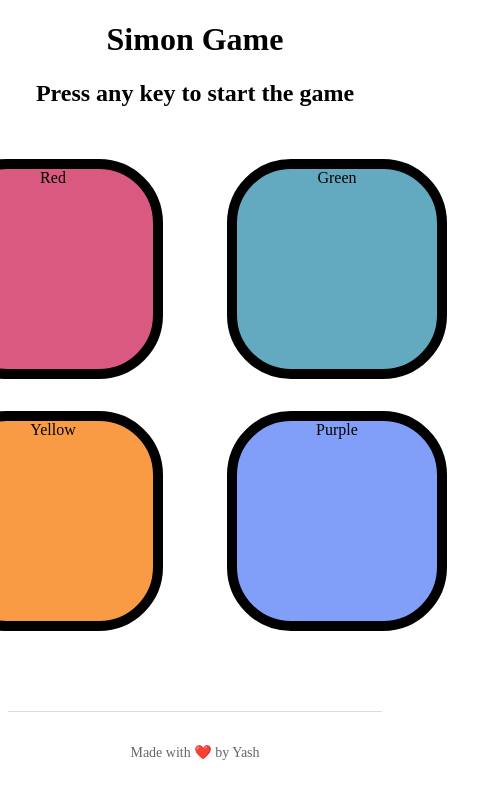
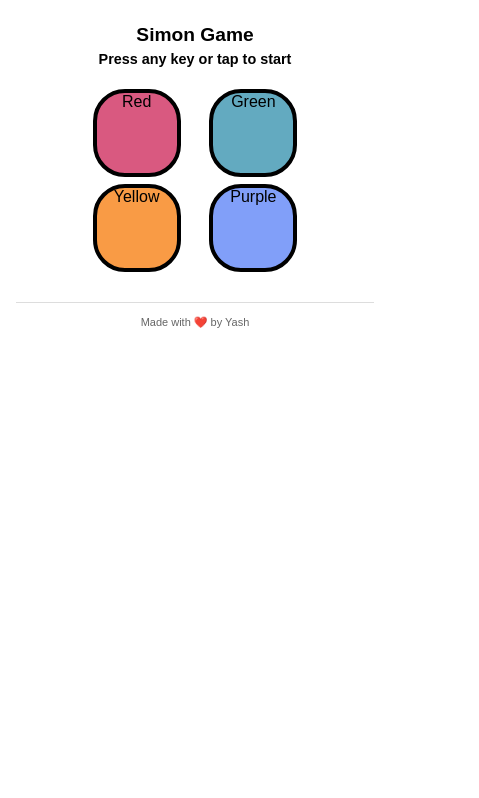
Before and after one commit to Yash-g-31/simon-game, a website: page game.html in a window 390 px wide. Shown: the whole page, 479 px wide, since content can reach past the window. Drawn offline with Linux system fonts and the light colour scheme.

Commit message:
update for mobile

```diff
--- a/game.css
+++ b/game.css
@@ -1,10 +1,25 @@
 body {
     text-align: center;
+    margin: 0;
+    padding: 1rem;
+    font-family: Arial, sans-serif;
+}
+
+h1 {
+    margin: 1rem 0 0.5rem 0;
+    font-size: 2rem;
+}
+
+h2 {
+    margin: 0.5rem 0 1.5rem 0;
+    font-size: 1.2rem;
 }
 
 .box-container {
     display: flex;
     justify-content: center;
+    flex-wrap: wrap;
+    gap: 1rem;
 }
 
 .btn {
@@ -12,7 +27,10 @@ body {
     width: 200px;
     border: 10px solid black;
     border-radius: 4rem;
-    margin: 2rem;
+    margin: 1rem;
+    cursor: pointer;
+    transition: all 0.1s ease;
+    flex-shrink: 0;
 }
 
 .yellow {
@@ -50,3 +68,53 @@ footer {
 footer p {
     margin: 0;
 }
+
+/* Mobile Responsive */
+@media (max-width: 768px) {
+    h1 {
+        font-size: 1.5rem;
+    }
+
+    h2 {
+        font-size: 1rem;
+    }
+
+    .btn {
+        height: 120px;
+        width: 120px;
+        border: 6px solid black;
+        margin: 0.5rem;
+    }
+
+    footer {
+        margin-top: 2rem;
+        padding: 1rem;
+        font-size: 12px;
+    }
+}
+
+@media (max-width: 480px) {
+    h1 {
+        font-size: 1.2rem;
+        margin: 0.5rem 0 0.3rem 0;
+    }
+
+    h2 {
+        font-size: 0.9rem;
+        margin: 0.3rem 0 1rem 0;
+    }
+
+    .btn {
+        height: 80px;
+        width: 80px;
+        border: 4px solid black;
+        border-radius: 2rem;
+        margin: 0.4rem;
+    }
+
+    footer {
+        margin-top: 1.5rem;
+        padding: 0.8rem;
+        font-size: 11px;
+    }
+}
--- a/game.html
+++ b/game.html
@@ -9,7 +9,7 @@
 </head>
 <body>
     <h1 >Simon Game</h1>
-    <h2> Press any key to start the game</h2>
+    <h2> Press any key or tap to start</h2>
 
     <div class="box-container">
         <div>
--- a/game.js
+++ b/game.js
@@ -17,6 +17,14 @@ document.addEventListener("keypress", function() {
         levelUp();
     }
 });
+
+h2.addEventListener("click", function () {
+    if (!started) {
+        started = true;
+        levelUp();
+    }
+});
+
 
 function gameFlash(btn) {
     btn.classList.add("flash");
```
